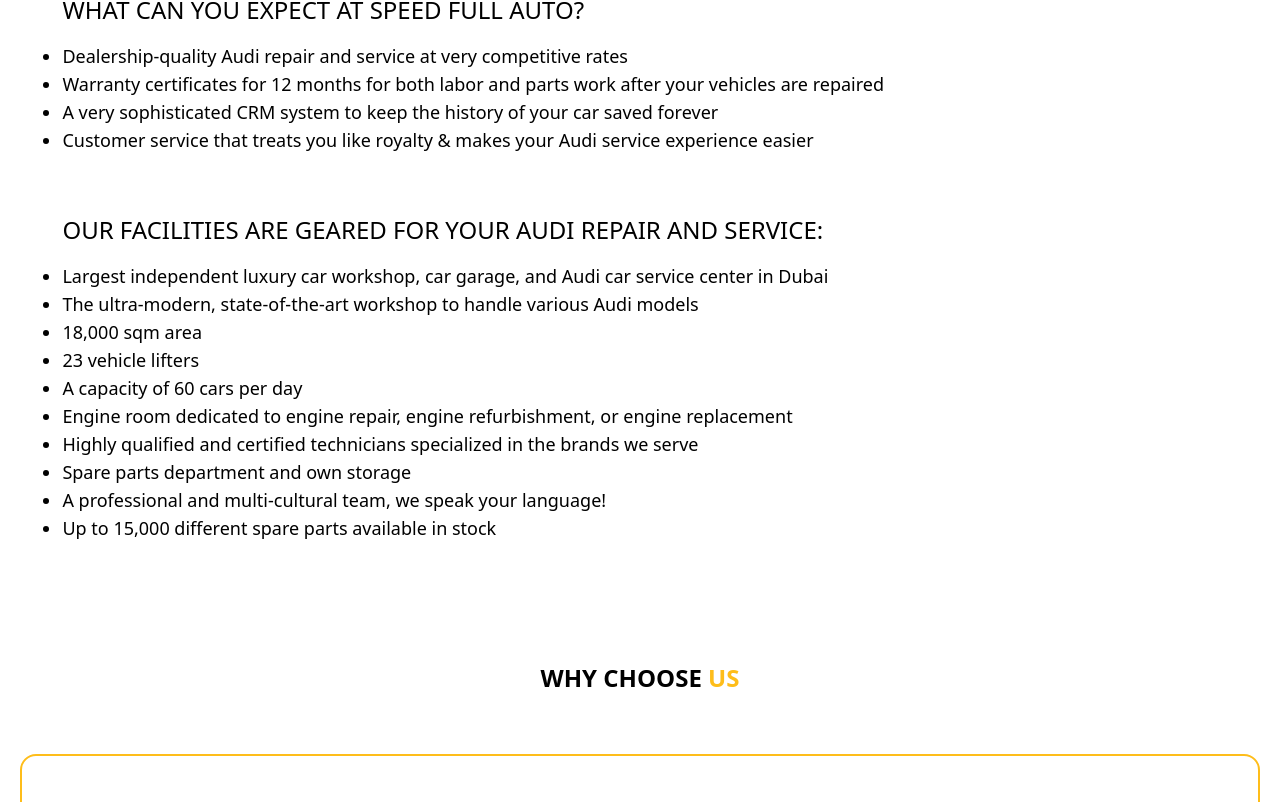
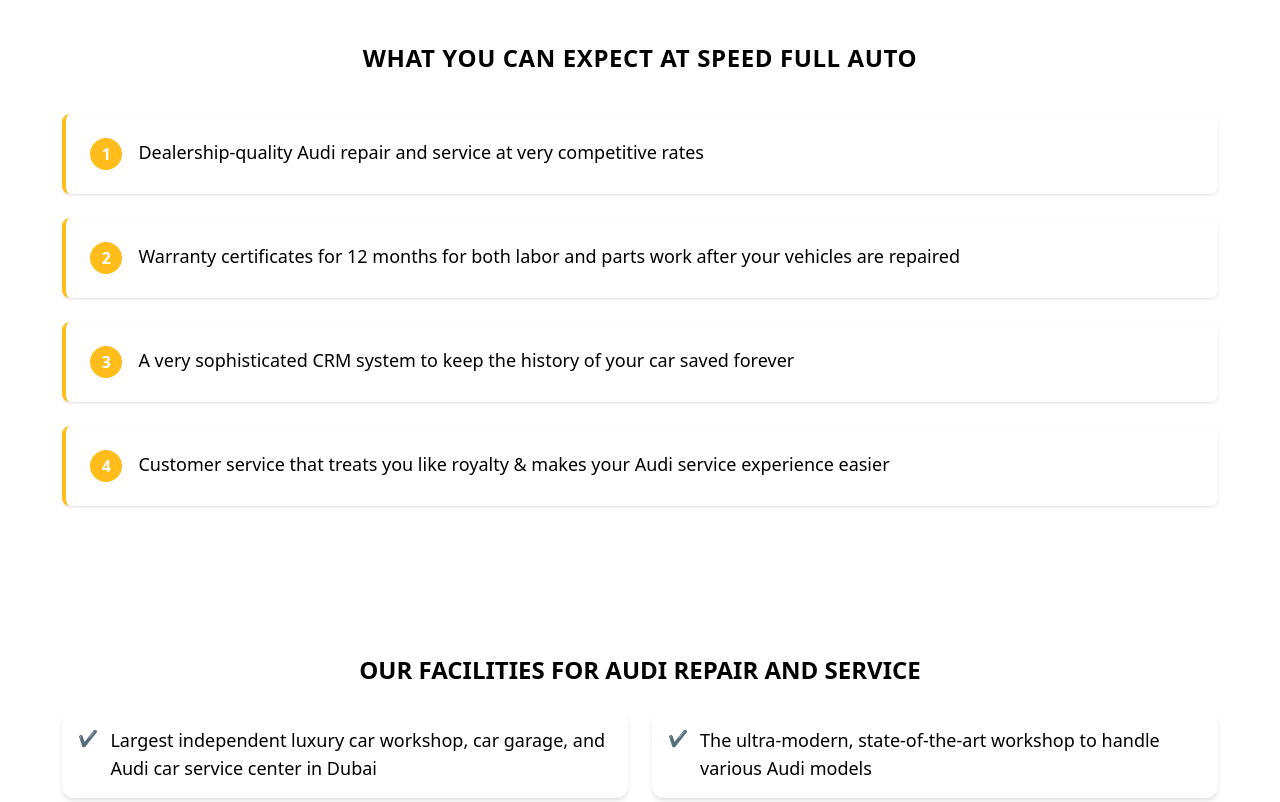
Before and after one commit to Vr7Rizwan/full-speed-auto, a Next.js app: page /brands/audi in a window 1280 px wide. Shown: the part 2896-3698 px from the top of the page. Built offline with nearby package versions, Linux system fonts and the light colour scheme.

Commit message:
design updated

```diff
--- a/app/components/Brands/Facilities.tsx
+++ b/app/components/Brands/Facilities.tsx
@@ -8,17 +8,22 @@
   brand: string | undefined;
 }) {
   return (
-    <div className="flex flex-col justify-center w-[95%] mx-auto gap-4">
-      <h2 className="subHeading">
-        Our facilities are geared for your {brand} Repair and Service:
+    <div className="w-[95%] mx-auto py-10">
+      <h2 className="subHeading font-bold txtColor mb-6 text-center">
+        Our Facilities for {brand} Repair and Service
       </h2>
-      <ul>
+
+      <div className="grid md:grid-cols-2 gap-6">
         {facilities?.map((facility, i) => (
-          <li className="list-disc normalText" key={facility + i}>
-            {facility}
-          </li>
+          <div
+            key={facility + i}
+            className="flex items-start gap-3 bg-white p-4 rounded-xl shadow-md hover:shadow-xl transition-shadow duration-300"
+          >
+            <span className="txtColor">✔</span>
+            <p className="txtColor normalText">{facility}</p>
+          </div>
         ))}
-      </ul>
+      </div>
     </div>
   );
 }
--- a/app/components/Brands/WhatCanYouExpect.tsx
+++ b/app/components/Brands/WhatCanYouExpect.tsx
@@ -1,18 +1,29 @@
+import React from "react";
+
 function WhatCanYouExpect({
   whatToExpect,
 }: {
   whatToExpect: string[] | undefined;
 }) {
   return (
-    <div className="flex flex-col justify-center w-[95%] mx-auto gap-4">
-      <h2 className="subHeading">What can you expect at SPEED FULL AUTO?</h2>
-      <ul>
-        {whatToExpect?.map((eachLine, i) => (
-          <li className="list-disc normalText" key={eachLine + i}>
-            {eachLine}
-          </li>
+    <div className="w-[95%] mx-auto py-12">
+      <h2 className="subHeading font-bold txtColor mb-10 text-center tracking-wide">
+        What You Can Expect at SPEED FULL AUTO
+      </h2>
+
+      <div className="flex flex-col gap-6">
+        {whatToExpect?.map((item, i) => (
+          <div
+            key={item + i}
+            className="flex items-start gap-4 p-4 md:p-6 rounded-lg border-l-4 border-secondary shadow-sm hover:shadow-md transition-shadow duration-300"
+          >
+            <div className=" w-8 h-8 flex items-center justify-center rounded-full bg-secondary text-primary font-semibold">
+              {i + 1}
+            </div>
+            <p className="txtColor normalText">{item}</p>
+          </div>
         ))}
-      </ul>
+      </div>
     </div>
   );
 }
```
